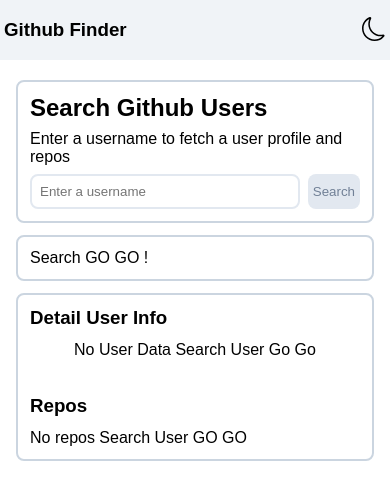
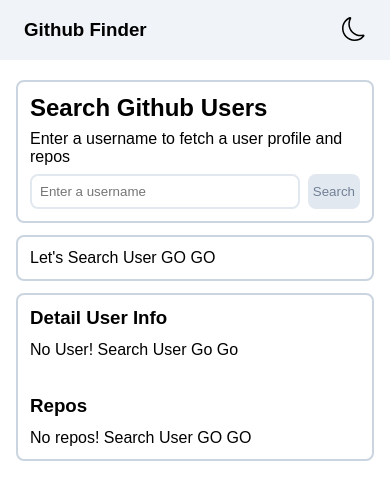
Before and after one commit to Yoonhwi/github-finder, a website built with Vite: page index.html in a window 390 px wide. Built offline with nearby package versions, Linux system fonts and the light colour scheme; no server answers; a web font is replaced by a local one.

Commit message:
added README

```diff
--- a/index.html
+++ b/index.html
@@ -69,20 +69,20 @@
           </form>
         </section>
         <section class="profile-section flex">
-          <p>Search GO GO !</p>
+          <p>Let's Search User GO GO</p>
         </section>
         <section class="detail-user-section">
           <div class="detail-user-info">
             <h3>Detail User Info</h3>
             <div class="user-info-flex">
-              <p>No User Data Search User Go Go</p>
+              <p>No User! Search User Go Go</p>
             </div>
           </div>
 
           <div class="detail-user-repos">
             <h3>Repos</h3>
             <div class="user-repo-flex">
-              <p>No repos Search User GO GO</p>
+              <p>No repos! Search User GO GO</p>
             </div>
           </div>
         </section>
--- a/styles/header.css
+++ b/styles/header.css
@@ -41,3 +41,9 @@
 :root.dark .moon-btn {
   display: none;
 }
+
+@media screen and (max-width: 968px) {
+  .header .center {
+    padding: 0 24px;
+  }
+}
--- a/styles/main.css
+++ b/styles/main.css
@@ -205,7 +205,10 @@
 @media screen and (max-width: 968px) {
   .user-info-flex {
     flex-direction: column;
-    align-items: center;
+  }
+
+  .user-info-flex img {
+    align-self: center;
   }
 
   .user-info-flex img {
```
Also changed, not shown: README.md (added).
